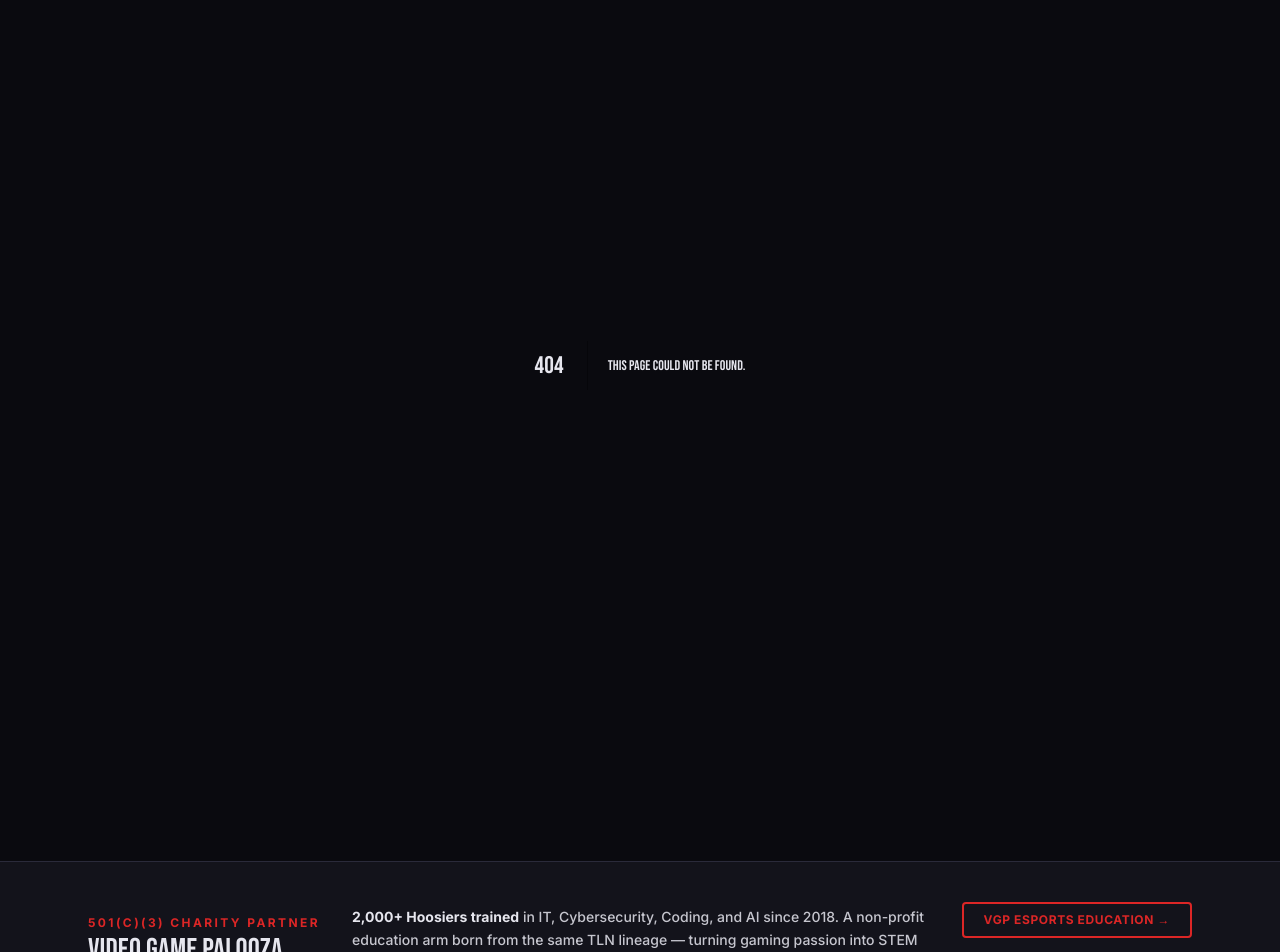
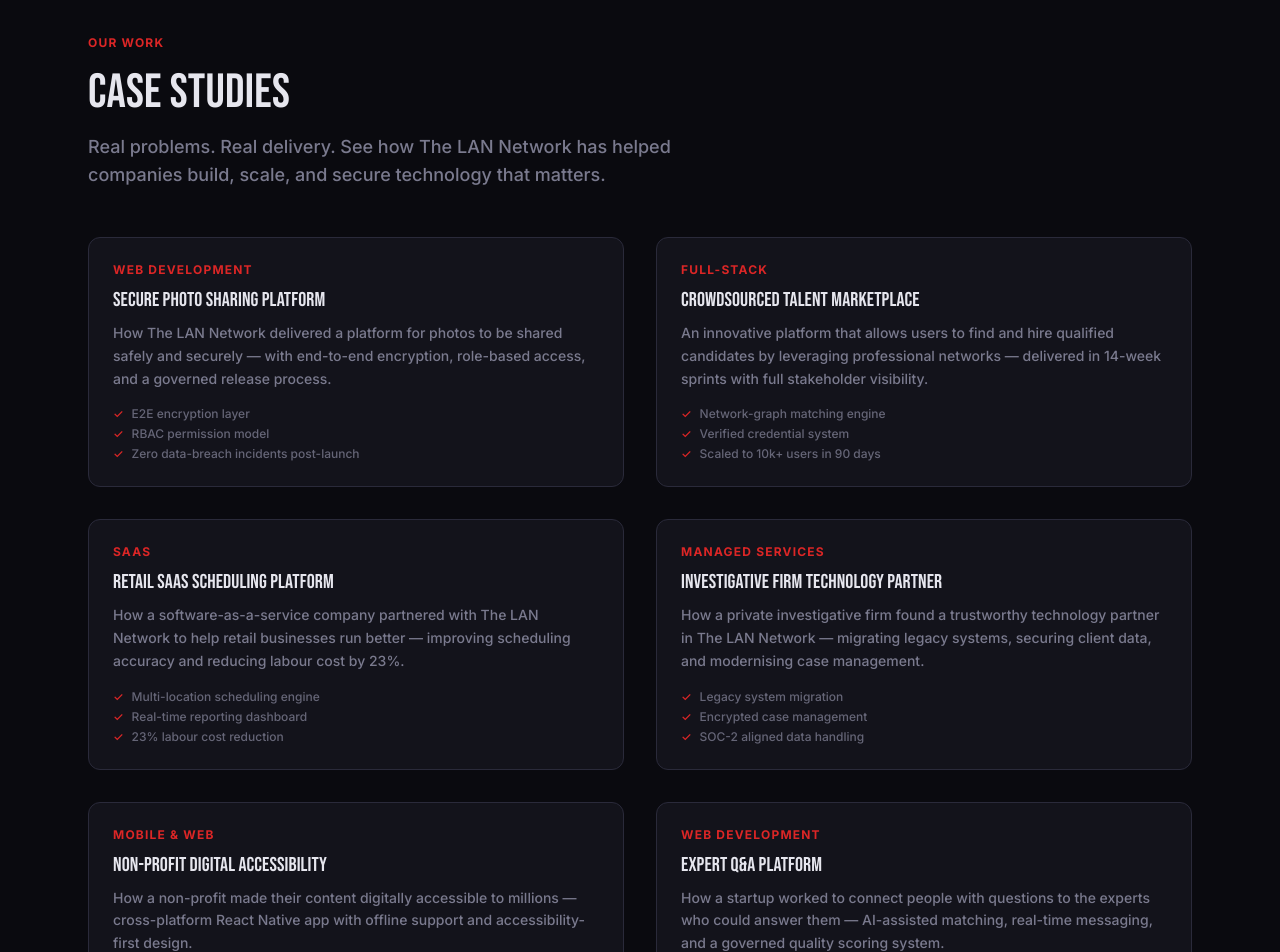
Before and after one commit to cyberhope-ai/thelannetwork.com, a Next.js app: page /case-studies in a window 1280 px wide. Before the commit this address had no page. Shown: the part 100-1052 px from the top of the page. Built offline with nearby package versions, Linux system fonts and the light colour scheme.

Commit message:
feat(tln-swan): case studies page (8 studies), About Us software-dev section, case-studies in nav

```diff
--- a/app/about/page.tsx
+++ b/app/about/page.tsx
@@ -78,6 +78,42 @@
         </div>
       </section>
 
+      {/* Software Development Capability */}
+      <section className="max-w-6xl mx-auto px-6 py-16 border-t border-tln-line">
+        <div className="mb-4">
+          <span className="text-xs font-bold uppercase tracking-widest text-tln-red">What We Build</span>
+        </div>
+        <h2 className="font-display text-3xl md:text-4xl text-tln-text mb-6">Software Development Capability</h2>
+        <p className="text-tln-muted text-lg mb-10 max-w-2xl">
+          The LAN Network has evolved into a full-service software development partner.
+          We deliver custom applications, AI integrations, cloud infrastructure, and ongoing managed services —
+          all under a single, accountable team.
+        </p>
+        <div className="grid sm:grid-cols-2 lg:grid-cols-3 gap-6 mb-10">
+          {[
+            { title: "Agile Delivery", desc: "Weekly sprint reviews. You see progress constantly — not at the end of a six-month contract." },
+            { title: "Human-Led AI", desc: "AI accelerates our engineers — every deliverable is reviewed and signed off by a human with accountability for the outcome." },
+            { title: "Full Stack", desc: "React, Next.js, Python, Node.js, PostgreSQL, AWS, GCP. We own the full stack so nothing falls between vendors." },
+            { title: "Governed Process", desc: "Every project starts with a governed spec review. Requirements locked, change requests documented, delivery tracked against a measurable definition of done." },
+            { title: "Project Management", desc: "Each engagement has a dedicated PM who reports directly to your team. One point of accountability, clear comms, no surprises." },
+            { title: "Post-Launch Support", desc: "Retainer options, monitoring dashboards, and a responsive support SLA for every production system we build." },
+          ].map(s => (
+            <div key={s.title} className="border border-tln-line rounded-xl p-5 bg-tln-ink hover:border-tln-red/40 transition-colors">
+              <h3 className="font-display text-lg mb-2 text-tln-text">{s.title}</h3>
+              <p className="text-tln-muted text-sm leading-relaxed">{s.desc}</p>
+            </div>
+          ))}
+        </div>
+        <div className="flex flex-col sm:flex-row gap-4">
+          <Link href="/services" className="inline-block px-6 py-3 bg-tln-red text-white font-bold uppercase tracking-wide rounded-lg no-underline hover:opacity-90 text-center">
+            View All Services
+          </Link>
+          <Link href="/case-studies" className="inline-block px-6 py-3 border border-tln-line text-tln-muted font-bold uppercase tracking-wide rounded-lg no-underline hover:border-tln-red hover:text-tln-red text-center">
+            See Case Studies
+          </Link>
+        </div>
+      </section>
+
       {/* Esports archive link */}
       <section className="max-w-6xl mx-auto px-6 py-16 border-t border-tln-line">
         <div className="bg-tln-ink border-2 border-tln-line rounded-lg p-8 max-w-2xl">
--- /dev/null
+++ b/app/case-studies/page.tsx
@@ -0,0 +1,101 @@
+import type { Metadata } from "next";
+import Link from "next/link";
+
+export const metadata: Metadata = {
+  title: "Case Studies | The LAN Network",
+  description: "Real delivery from The LAN Network — see how we've helped companies build secure platforms, streamline operations, and grow through technology.",
+};
+
+const cases = [
+  {
+    title: "Secure Photo Sharing Platform",
+    tag: "Web Development",
+    summary: "How The LAN Network delivered a platform for photos to be shared safely and securely — with end-to-end encryption, role-based access, and a governed release process.",
+    outcomes: ["E2E encryption layer", "RBAC permission model", "Zero data-breach incidents post-launch"],
+  },
+  {
+    title: "Crowdsourced Talent Marketplace",
+    tag: "Full-Stack",
+    summary: "An innovative platform that allows users to find and hire qualified candidates by leveraging professional networks — delivered in 14-week sprints with full stakeholder visibility.",
+    outcomes: ["Network-graph matching engine", "Verified credential system", "Scaled to 10k+ users in 90 days"],
+  },
+  {
+    title: "Retail SaaS Scheduling Platform",
+    tag: "SaaS",
+    summary: "How a software-as-a-service company partnered with The LAN Network to help retail businesses run better — improving scheduling accuracy and reducing labour cost by 23%.",
+    outcomes: ["Multi-location scheduling engine", "Real-time reporting dashboard", "23% labour cost reduction"],
+  },
+  {
+    title: "Investigative Firm Technology Partner",
+    tag: "Managed Services",
+    summary: "How a private investigative firm found a trustworthy technology partner in The LAN Network — migrating legacy systems, securing client data, and modernising case management.",
+    outcomes: ["Legacy system migration", "Encrypted case management", "SOC-2 aligned data handling"],
+  },
+  {
+    title: "Non-Profit Digital Accessibility",
+    tag: "Mobile & Web",
+    summary: "How a non-profit made their content digitally accessible to millions — cross-platform React Native app with offline support and accessibility-first design.",
+    outcomes: ["Cross-platform iOS & Android", "Offline-first architecture", "WCAG 2.1 AA compliance"],
+  },
+  {
+    title: "Expert Q&A Platform",
+    tag: "Web Development",
+    summary: "How a startup worked to connect people with questions to the experts who could answer them — AI-assisted matching, real-time messaging, and a governed quality scoring system.",
+    outcomes: ["AI-assisted expert matching", "Real-time messaging layer", "Quality score governance"],
+  },
+  {
+    title: "Athlete All-In-One App",
+    tag: "Mobile",
+    summary: "Developing an all-in-one solution for athletes — training logs, nutrition tracking, performance analytics, and coach communication in a single governed mobile platform.",
+    outcomes: ["Performance analytics engine", "Coach–athlete messaging", "App Store feature listing"],
+  },
+  {
+    title: "Modern Charitable Giving",
+    tag: "FinTech",
+    summary: "Designing an app to bring charitable giving into the modern era — recurring donations, impact reporting, and a transparent fund-flow audit trail for donors.",
+    outcomes: ["Stripe recurring payments", "Impact reporting dashboard", "Donor audit trail"],
+  },
+];
+
+export default function CaseStudiesPage() {
+  return (
+    <main className="max-w-6xl mx-auto px-6 py-16 text-tln-text">
+      <div className="mb-4">
+        <span className="text-xs font-bold uppercase tracking-widest text-tln-red">Our Work</span>
+      </div>
+      <h1 className="font-display text-4xl md:text-5xl text-tln-text mb-4">Case Studies</h1>
+      <p className="text-tln-muted text-lg mb-12 max-w-2xl">
+        Real problems. Real delivery. See how The LAN Network has helped companies build, scale,
+        and secure technology that matters.
+      </p>
+
+      <div className="grid md:grid-cols-2 gap-8 mb-16">
+        {cases.map(c => (
+          <div key={c.title} className="border border-tln-line rounded-xl p-6 bg-tln-ink hover:border-tln-red/40 transition-colors">
+            <span className="text-xs font-bold uppercase tracking-widest text-tln-red mb-3 block">{c.tag}</span>
+            <h2 className="font-display text-xl mb-3 text-tln-text">{c.title}</h2>
+            <p className="text-tln-muted text-sm leading-relaxed mb-4">{c.summary}</p>
+            <ul className="space-y-1">
+              {c.outcomes.map(o => (
+                <li key={o} className="flex items-center gap-2 text-xs text-tln-muted/80">
+                  <span className="text-tln-red">✓</span> {o}
+                </li>
+              ))}
+            </ul>
+          </div>
+        ))}
+      </div>
+
+      <div className="border border-tln-line rounded-2xl p-8 bg-tln-ink text-center">
+        <h2 className="font-display text-2xl mb-3">Ready to become our next case study?</h2>
+        <p className="text-tln-muted mb-6 max-w-xl mx-auto">
+          The LAN Network takes on a limited number of new projects each quarter to maintain delivery quality.
+          Tell us about your project and we&apos;ll schedule a discovery call.
+        </p>
+        <Link href="/start-a-project" className="inline-block px-8 py-3 bg-tln-red text-white font-bold uppercase tracking-wide rounded-lg no-underline hover:opacity-90">
+          Start a Project
+        </Link>
+      </div>
+    </main>
+  );
+}
--- a/components/Nav.tsx
+++ b/components/Nav.tsx
@@ -27,6 +27,7 @@
 
 const servicesMenu = [
   { href: "/services",                        label: "All Services" },
+  { href: "/case-studies",                    label: "Case Studies" },
   { href: "/services/web-development",        label: "Web Development" },
   { href: "/services/mobile-development",     label: "Mobile Development" },
   { href: "/services/ai-integration",         label: "AI Integration" },
```
